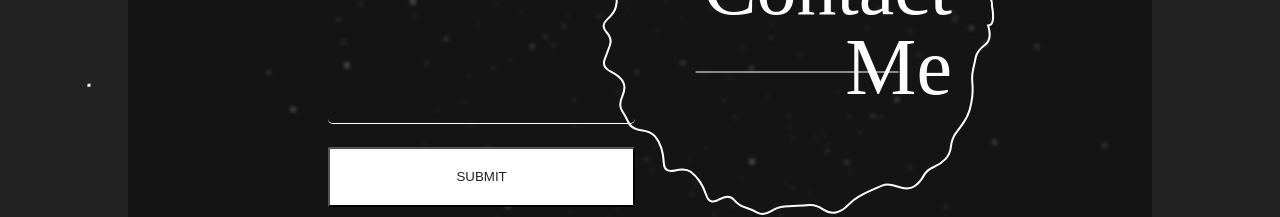
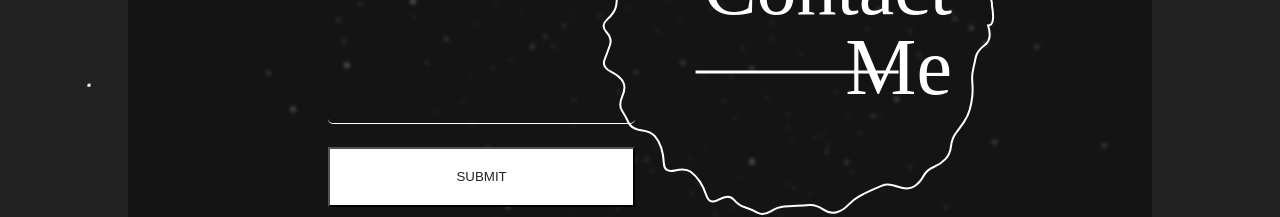
Before and after one commit to kimJAVAN/2025port, a React (Create React App) app: page /2025port/contact in a window 1280 px wide. Shown: the part 373-590 px from the top of the page. Built offline with nearby package versions, Linux system fonts and the light colour scheme; a web font is replaced by a local one.

Commit message:
20250903 header css 수정

```diff
--- a/src/component/Main/Contact/Contact.css
+++ b/src/component/Main/Contact/Contact.css
@@ -83,9 +83,9 @@
 .cont-main-div .hori-line-div{
     position: absolute;
     width: 40%;
-    height: 1px;
+    height: 3px;
     background-color: white;
-    z-index: 3;
+    z-index: 5;
     top: 78%;
     left: 30%;
     transform: translate(-50%, -50%);
--- a/src/component/Portfolio/SubPortfolio/SubPortfolio.css
+++ b/src/component/Portfolio/SubPortfolio/SubPortfolio.css
@@ -27,7 +27,7 @@
 }
 .sub-popol-wrapper .sub-popol-back{
     position: absolute;
-    width: 50%;
+    width: 100%;
     height: 100%;
     top: 0;
     left: 0;
--- a/src/component/Portfolio/SubPortfolio/SubPortfolio.jsx
+++ b/src/component/Portfolio/SubPortfolio/SubPortfolio.jsx
@@ -69,15 +69,15 @@ function SubPortfolio() {
             <div
               className={`sub-popol-unit ${isActive ? 'active' : ''}`}
               key={index}
-              onClick={() => handleClick(index)}
-              style={{
-                width: isActive ? '40%' : '20%',
-                transition: 'width 0.4s ease',
-              }}
+              // onClick={() => handleClick(index)}
+              // style={{
+              //   width: isActive ? '40%' : '20%',
+              //   transition: 'width 0.4s ease',
+              // }}
             >
               <div
                 className='sub-popol-front'
-                style={{ width: isActive ? '50%' : '100%' }}
+                // style={{ width: isActive ? '50%' : '100%' }}
               >
                 <div className='sub-popol-title'>
                   <p>{item.title}</p>
@@ -91,11 +91,11 @@ function SubPortfolio() {
               </div>
               <div
                 className='sub-popol-back'
-                style={{
-                  left: isActive ? '50%' : '0%',
-                  transition: 'left 0.4s ease',
-                  position: 'absolute',
-                }}
+                // style={{
+                //   left: isActive ? '50%' : '0%',
+                //   transition: 'left 0.4s ease',
+                //   position: 'absolute',
+                // }}
               >
                 <div className='sub-context'>
                   <p>{item.content}</p>
```
